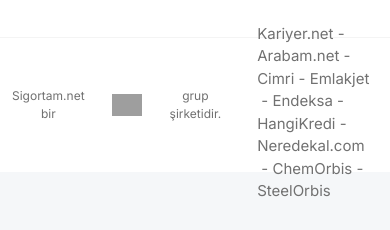
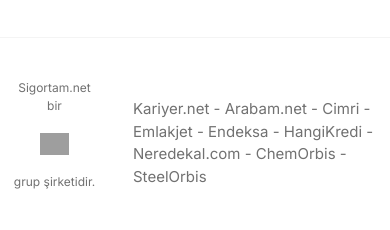
Before and after one commit to falconeer01/sigortam.net-clone, a React (Create React App) app: page / in a window 390 px wide. Shown: the part 11409-11639 px from the top of the page. Before the commit the page ends 11612 px from the top, so only its background shows below. Built offline with nearby package versions, Linux system fonts and the light colour scheme; grey boxes are pictures that could not be loaded.

Commit message:
Footer fixed on mobile

```diff
--- a/src/Components/Footer/SigortamFooter.css
+++ b/src/Components/Footer/SigortamFooter.css
@@ -382,6 +382,16 @@
     .footer-nav-title svg{
         display: block;
     }
+
+    .bottom-inner-footer{
+        height: 100%;
+    }
+
+    .bottom-footer-banner{
+        height: 100%;
+        flex-direction: column;
+        justify-content: space-around;
+    }
 }
 
 /* max-width: 768px */
@@ -407,7 +417,7 @@
 /* max-width: 1200px */
 @media (max-width: 1200px){
     .bottom-footer{
-        height: 135px;
+        height: 196px;
         padding-top: 32px;
         padding-bottom: 32px;
     }
```
